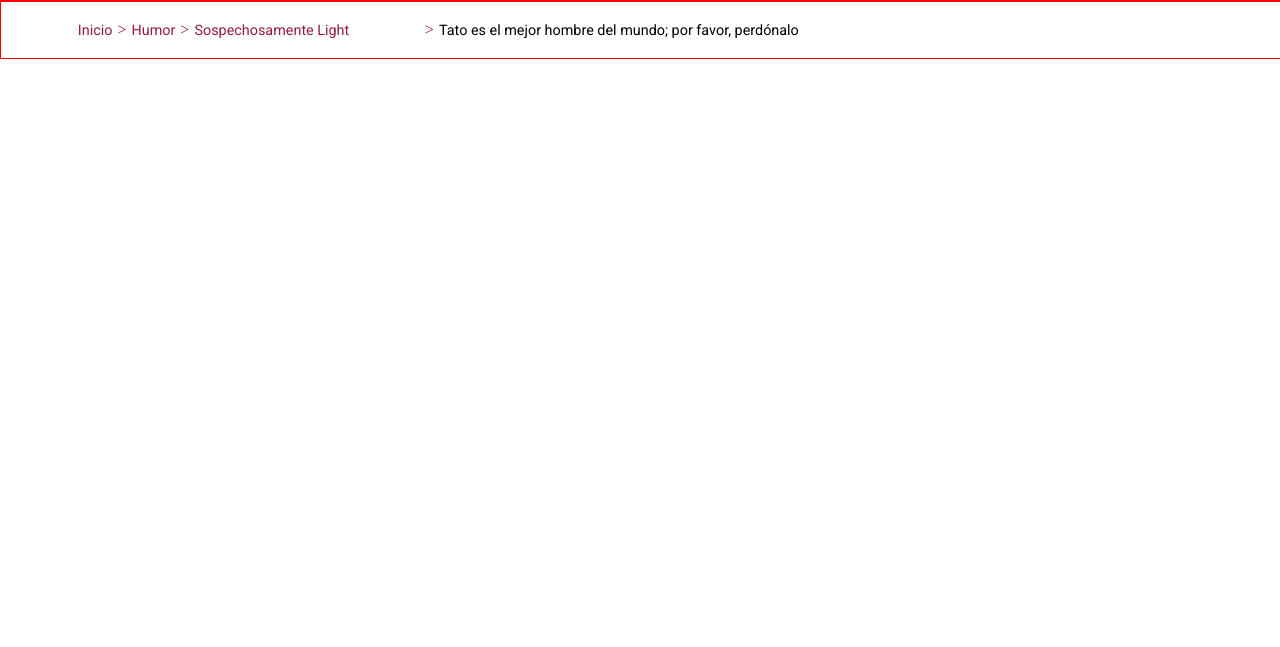
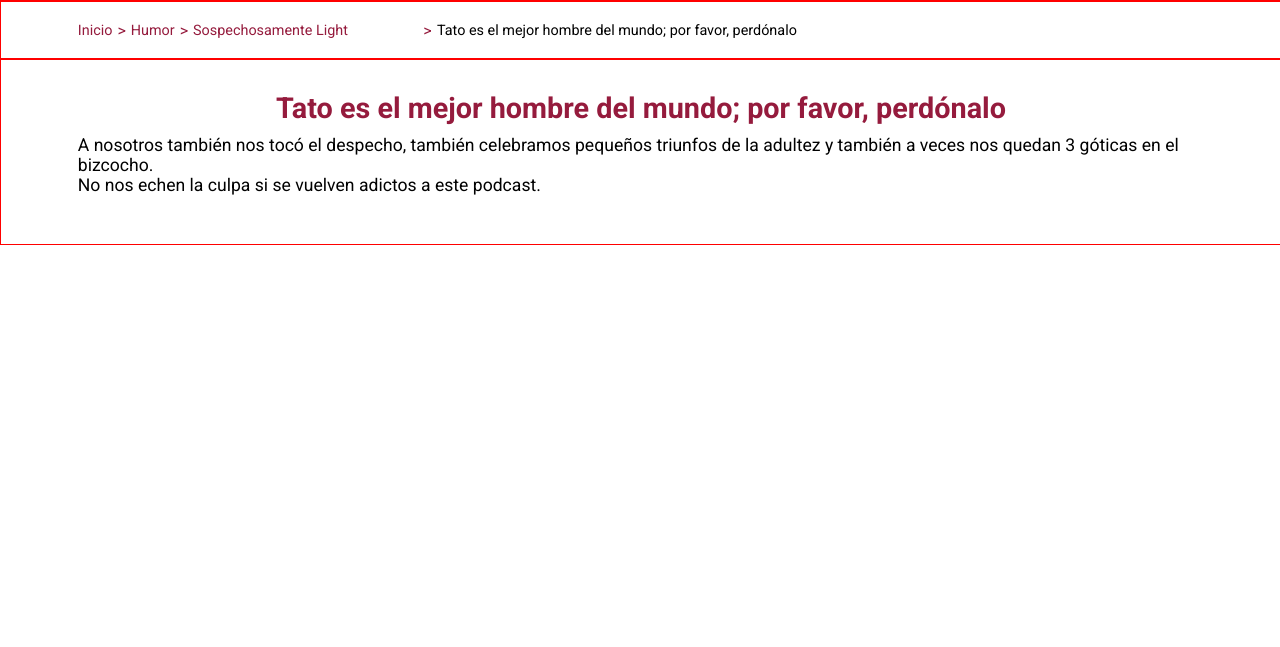
Before and after one commit to Jhon-GG/caracolTechnicalProof, a website: page index.html in a window 1280 px wide. Shown: the part 153-800 px from the top of the page. Drawn offline with Linux system fonts and the light colour scheme.

Commit message:
feat: :construction: Making the headline
Making the first part of the headline

```diff
--- a/index.html
+++ b/index.html
@@ -61,6 +61,14 @@
             </div>
         </div>
     </section>
+    <section class="headline">
+        <div class="headlineBox">
+            <h1>Tato es el mejor hombre del mundo; por favor, perdónalo</h1>
+            <p>A nosotros también nos tocó el despecho, también celebramos pequeños triunfos de la adultez y también a veces nos quedan 3 góticas en el bizcocho.<br/>No nos echen la culpa si se vuelven adictos a este podcast.</p>
+        </div>
+    </section>
+
+
     <script src="src/js/app.js" defer></script>
 </body>
 </html>
--- a/src/styles/main.less
+++ b/src/styles/main.less
@@ -8,6 +8,7 @@
 
 * {
     margin-top: 0;
+    font-family: @roboto;
 }
 
 html, body {
@@ -63,7 +64,6 @@ html, body {
     background-color: @menuColor;
     border-top: 1px solid @hover;
     color: @fontColor;
-    font-family: @roboto;
     position: absolute;
     top: 6vh;
     left: 0;
@@ -169,7 +169,6 @@ html, body {
 
 .trending .trendingSpan{
     display: flex;
-    font-family: @roboto;
     font-weight: bold;
     color: @menuColor;
     font-size: 100%;
@@ -178,7 +177,6 @@ html, body {
 }
 
 .trending .trendingBox a{
-    font-family: @roboto;
     font-size: 80%;
     text-decoration: none;
     color: @menuColor;
@@ -264,7 +262,7 @@ html, body {
     height: auto;
     text-decoration: none;
     color: @navColor;
-    font-family: @roboto;
+    ;
     font-size: 90%;
 }
 
@@ -281,7 +279,7 @@ html, body {
     text-decoration: none;
     font-size: 90%;
     color: @navColor;
-    font-family: @roboto;
+    ;
 }
 
 .startHumor:hover {
@@ -303,7 +301,7 @@ html, body {
     text-decoration: none;
     color: @navColor;
     font-size: 90%;
-    font-family: @roboto;
+    ;
 }
 
 .startSosp:hover {
@@ -325,7 +323,7 @@ html, body {
 .start .spanTato{
     text-decoration: none;
     color: @fontColor;
-    font-family: @roboto;
+    ;
     width: auto;
     height: auto;
     font-size: 90%;
@@ -343,3 +341,41 @@ html, body {
     height: auto;
     color: @navColor;
 }
+
+
+
+// -------------------------------------- FIFTH PART
+
+
+.headline{
+    display: flex;
+    flex-direction: column;
+    border: 1px solid red;
+    justify-content: center;
+    align-items: center;
+    height: 23vh;
+    width: 100vw;
+}
+
+.headlineBox{
+    display: flex;
+    flex-direction: column;
+    justify-content: center;
+    align-items: center;
+    height: 100%;
+    width: 88vw;
+    gap: 10px;
+}
+
+.headlineBox h1{
+    font-size: 1.8rem;
+    color: @navColor;
+    height: auto;
+    margin: 0 0 0 0 ;
+}
+
+.headlineBox p{
+    color: @fontColor;
+    height: auto;
+    font-size: 1.1rem;
+}
```
Also changed, not shown: src/styles/main.css.
